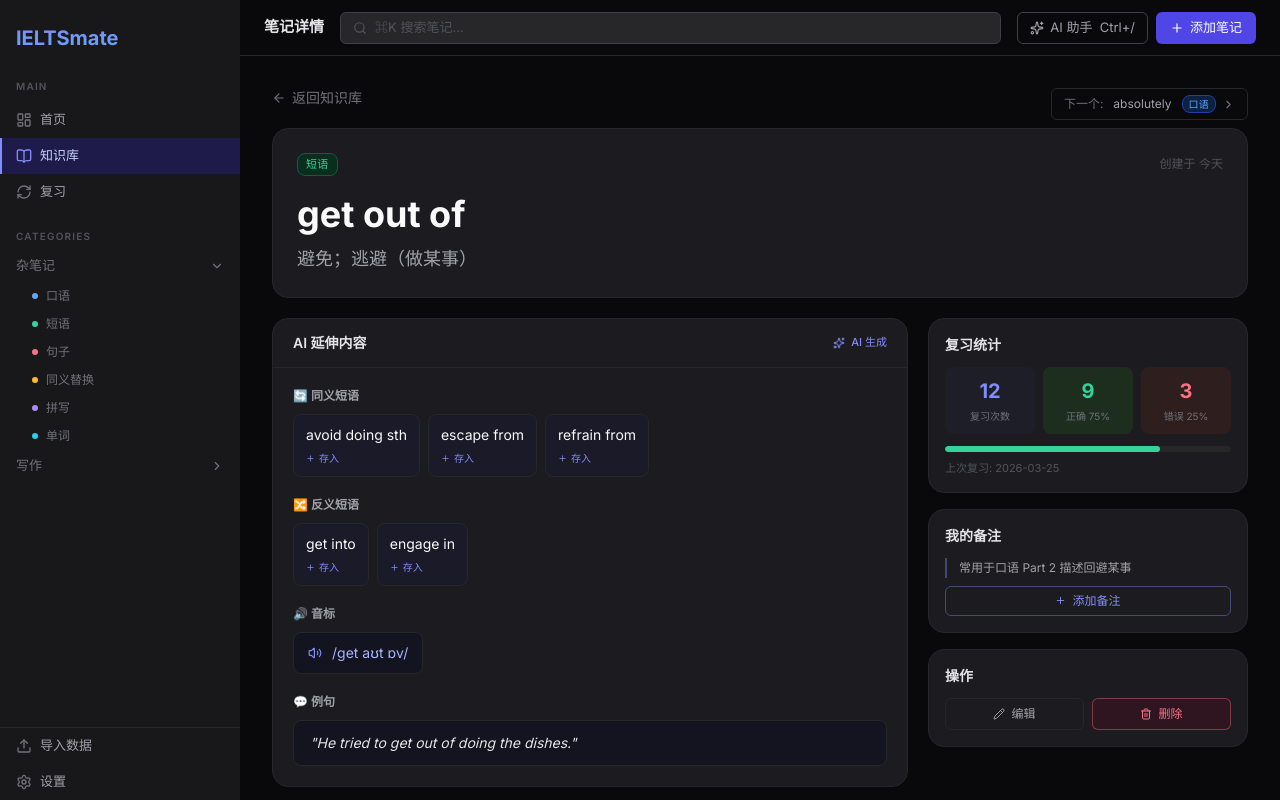
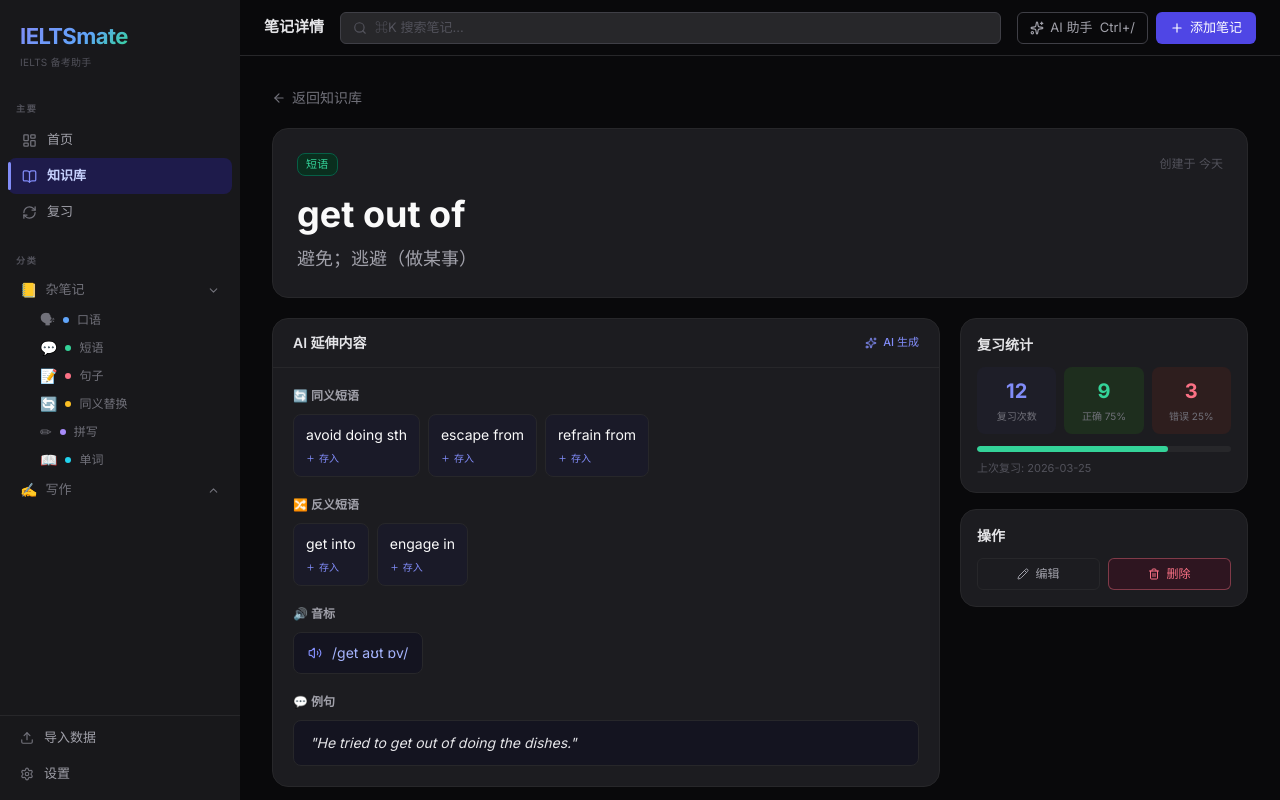
Before and after one commit to Patrickming/ieltsmate, a React (Vite) app in the folder frontend/: page /kb/1 in a window 1280 px wide. Built offline with nearby package versions, Linux system fonts and the light colour scheme.

Commit message:
0.3版本前端

```diff
--- a/frontend/src/components/layout/Sidebar.tsx
+++ b/frontend/src/components/layout/Sidebar.tsx
@@ -14,6 +14,21 @@ const NAV_ITEMS = [
 ]
 
 const GROUPS = ['杂笔记', '写作']
+
+const CATEGORY_EMOJI: Record<string, string> = {
+  '口语': '🗣',
+  '短语': '💬',
+  '句子': '📝',
+  '同义替换': '🔄',
+  '拼写': '✏',
+  '单词': '📖',
+  '写作': '✍',
+}
+
+const GROUP_EMOJI: Record<string, string> = {
+  '杂笔记': '📒',
+  '写作': '✍',
+}
 
 export function Sidebar() {
   const location = useLocation()
@@ -33,23 +48,28 @@ export function Sidebar() {
     }
   }
 
-  const handleGroupClick = (group: string) => {
-    toggleGroup(group)
-  }
-
   return (
     <aside className="w-60 min-w-[240px] h-full bg-surface-sidebar flex flex-col">
       {/* Logo */}
-      <div className="px-4 pt-6 pb-2">
-        <span className="text-xl font-bold bg-gradient-to-b from-primary to-cat-speech bg-clip-text text-transparent">
+      <div className="px-5 pt-5 pb-3">
+        <span
+          className="text-[22px] font-bold tracking-tight"
+          style={{
+            background: 'linear-gradient(135deg, #818cf8 0%, #60a5fa 60%, #34d399 100%)',
+            WebkitBackgroundClip: 'text',
+            WebkitTextFillColor: 'transparent',
+            backgroundClip: 'text',
+          }}
+        >
           IELTSmate
         </span>
+        <p className="text-[10px] text-text-subtle mt-0.5 tracking-wide">IELTS 备考助手</p>
       </div>
 
       {/* Main nav */}
-      <nav className="flex-1 overflow-y-auto py-2">
-        <div className="px-4 pt-1 pb-1.5">
-          <span className="text-[10px] font-semibold text-text-subtle tracking-[1.2px]">MAIN</span>
+      <nav className="flex-1 overflow-y-auto py-1">
+        <div className="px-4 pt-2 pb-1">
+          <span className="text-[9px] font-bold text-text-subtle tracking-[1.8px] uppercase">主要</span>
         </div>
 
         {NAV_ITEMS.map(({ path, icon: Icon, label }) => {
@@ -57,25 +77,30 @@ export function Sidebar() {
           return (
             <NavLink key={path} to={path} end={path === '/'}>
               <div
-                className={`flex items-center gap-2 h-9 px-4 relative transition-colors ${
+                className={`relative flex items-center gap-2.5 h-9 mx-2 px-3 rounded-md transition-all ${
                   active
                     ? 'bg-[#1e1b4b] text-[#c7d2fe]'
-                    : 'text-text-muted hover:text-text-secondary hover:bg-[#27272a]/50'
+                    : 'text-text-muted hover:text-text-secondary hover:bg-[#27272a]/60'
                 }`}
               >
                 {active && (
-                  <div className="absolute left-0 top-0 bottom-0 w-[2px] bg-primary" />
+                  <div className="absolute left-0 top-1 bottom-1 w-[3px] bg-primary rounded-full" />
                 )}
-                <Icon size={16} className={active ? 'text-primary' : 'text-text-dim'} />
-                <span className="text-[13px] font-medium">{label}</span>
+                <Icon
+                  size={15}
+                  className={active ? 'text-primary ml-0.5' : 'text-text-dim ml-0.5'}
+                />
+                <span className={`text-[13px] ${active ? 'font-semibold' : 'font-medium'}`}>
+                  {label}
+                </span>
               </div>
             </NavLink>
           )
         })}
 
         {/* Categories */}
-        <div className="px-4 pt-3 pb-1">
-          <span className="text-[10px] font-semibold text-text-subtle tracking-[1.2px]">CATEGORIES</span>
+        <div className="px-4 pt-4 pb-1">
+          <span className="text-[9px] font-bold text-text-subtle tracking-[1.8px] uppercase">分类</span>
         </div>
 
         {GROUPS.map((group) => {
@@ -85,11 +110,18 @@ export function Sidebar() {
           return (
             <div key={group}>
               <button
-                onClick={() => handleGroupClick(group)}
-                className="flex items-center gap-1 w-full h-8 px-4 text-text-dim hover:text-text-muted transition-colors"
+                onClick={() => toggleGroup(group)}
+                className="flex items-center gap-2 w-full h-8 mx-2 px-3 rounded-md text-text-dim hover:text-text-muted hover:bg-[#27272a]/50 transition-colors"
+                style={{ width: 'calc(100% - 16px)' }}
               >
+                <span className="text-sm">{GROUP_EMOJI[group]}</span>
                 <span className="text-[13px] font-medium flex-1 text-left">{group}</span>
-                {isOpen ? <ChevronDown size={14} /> : <ChevronRight size={14} />}
+                <motion.span
+                  animate={{ rotate: isOpen ? 0 : -90 }}
+                  transition={{ duration: 0.15 }}
+                >
+                  {isOpen ? <ChevronDown size={13} /> : <ChevronRight size={13} />}
+                </motion.span>
               </button>
               <AnimatePresence initial={false}>
                 {isOpen && (
@@ -104,8 +136,10 @@ export function Sidebar() {
                       <button
                         key={name}
                         onClick={() => handleCategoryClick(name, group)}
-                        className="flex items-center gap-2 h-7 pl-8 pr-4 w-full text-text-dim hover:text-text-muted transition-colors"
+                        className="flex items-center gap-2 h-7 w-full text-text-dim hover:text-text-muted hover:bg-[#27272a]/40 transition-colors"
+                        style={{ paddingLeft: '2.5rem', paddingRight: '1rem' }}
                       >
+                        <span className="text-sm">{CATEGORY_EMOJI[name]}</span>
                         <div
                           className="w-1.5 h-1.5 rounded-full shrink-0"
                           style={{ background: CATEGORY_BAR[name] ?? '#71717a' }}
@@ -122,19 +156,30 @@ export function Sidebar() {
       </nav>
 
       {/* Bottom actions */}
-      <div className="border-t border-border">
+      <div className="border-t border-border pt-1 pb-2">
         <button
           onClick={openImport}
-          className="flex items-center gap-2 w-full h-9 px-4 text-text-muted hover:text-text-secondary hover:bg-[#27272a]/50 transition-colors"
+          className="flex items-center gap-2.5 w-full h-9 mx-2 px-3 rounded-md text-text-muted hover:text-text-secondary hover:bg-[#27272a]/60 transition-all group"
+          style={{ width: 'calc(100% - 16px)' }}
         >
-          <Upload size={16} className="text-text-dim" />
-          <span className="text-[13px]">导入数据</span>
+          <Upload size={14} className="text-text-dim group-hover:text-text-muted transition-colors" />
+          <span className="text-[13px] font-medium">导入数据</span>
         </button>
         <NavLink to="/settings">
-          <div className="flex items-center gap-2 w-full h-9 px-4 text-text-muted hover:text-text-secondary hover:bg-[#27272a]/50 transition-colors">
-            <Settings size={16} className="text-text-dim" />
-            <span className="text-[13px]">设置</span>
-          </div>
+          {() => {
+            const active = isActive('/settings')
+            return (
+              <div
+                className={`flex items-center gap-2.5 w-full h-9 mx-2 px-3 rounded-md transition-all group cursor-pointer ${
+                  active ? 'bg-[#1e1b4b] text-[#c7d2fe]' : 'text-text-muted hover:text-text-secondary hover:bg-[#27272a]/60'
+                }`}
+                style={{ width: 'calc(100% - 16px)' }}
+              >
+                <Settings size={14} className={active ? 'text-primary' : 'text-text-dim group-hover:text-text-muted transition-colors'} />
+                <span className={`text-[13px] ${active ? 'font-semibold' : 'font-medium'}`}>设置</span>
+              </div>
+            )
+          }}
         </NavLink>
       </div>
     </aside>
--- a/frontend/src/components/modals/AIModelConfigModal.tsx
+++ b/frontend/src/components/modals/AIModelConfigModal.tsx
@@ -45,7 +45,8 @@ export function AIModelConfigModal() {
             animate={{ scale: 1, opacity: 1 }}
             exit={{ scale: 0.96, opacity: 0 }}
             transition={{ type: 'spring', stiffness: 280, damping: 28 }}
-            className="fixed left-1/2 top-1/2 -translate-x-1/2 -translate-y-1/2 z-50 w-[min(1100px,95vw)] h-[740px] bg-[#111113] border border-border rounded-2xl shadow-modal flex flex-col overflow-hidden"
+            style={{ position: 'fixed', left: '50%', top: '50%', translateX: '-50%', translateY: '-50%', zIndex: 51, width: 'min(1100px, 95vw)', height: 740 }}
+            className="bg-[#111113] border border-border rounded-2xl shadow-modal flex flex-col overflow-hidden"
           >
             {/* Header */}
             <div className="h-16 border-b border-border flex items-center gap-3 px-6 shrink-0">
--- a/frontend/src/components/modals/ImportModal.tsx
+++ b/frontend/src/components/modals/ImportModal.tsx
@@ -52,7 +52,8 @@ export function ImportModal() {
             animate={{ scale: 1, opacity: 1 }}
             exit={{ scale: 0.95, opacity: 0 }}
             transition={{ type: 'spring', stiffness: 300, damping: 30 }}
-            className="fixed left-1/2 top-1/2 -translate-x-1/2 -translate-y-1/2 z-50 w-[480px] bg-[#1c1c20] border border-[#2a2a35] rounded-xl shadow-modal"
+            style={{ position: 'fixed', left: '50%', top: '50%', translateX: '-50%', translateY: '-50%', zIndex: 50, width: 480 }}
+            className="bg-[#1c1c20] border border-[#2a2a35] rounded-xl shadow-modal"
           >
             <div className="p-6 flex flex-col gap-5">
               {/* Header */}
--- a/frontend/src/components/modals/SearchModal.tsx
+++ b/frontend/src/components/modals/SearchModal.tsx
@@ -73,7 +73,8 @@ export function SearchModal() {
             animate={{ scale: 1, opacity: 1, y: 0 }}
             exit={{ scale: 0.96, opacity: 0, y: -10 }}
             transition={{ type: 'spring', stiffness: 300, damping: 30 }}
-            className="fixed left-1/2 top-[18%] -translate-x-1/2 z-50 w-[560px] bg-[#1c1c20] border border-[#2a2a35] rounded-xl shadow-modal overflow-hidden"
+            style={{ position: 'fixed', left: '50%', top: '18%', translateX: '-50%', zIndex: 50 }}
+            className="w-[560px] bg-[#1c1c20] border border-[#2a2a35] rounded-xl shadow-modal overflow-hidden"
           >
             {/* Search input */}
             <div className="flex items-center gap-2.5 h-13 px-4 border-b border-border">
--- a/frontend/src/components/ui/Badge.tsx
+++ b/frontend/src/components/ui/Badge.tsx
@@ -13,7 +13,7 @@ export function Badge({ category, size = 'sm' }: BadgeProps) {
 
   return (
     <span
-      className={`inline-flex items-center rounded font-medium tracking-wide whitespace-nowrap ${padding}`}
+      className={`self-start w-fit inline-flex items-center rounded font-medium tracking-wide whitespace-nowrap ${padding}`}
       style={{ color: colors.color, background: colors.bg, border: `1px solid ${colors.border}` }}
     >
       {category}
--- a/frontend/src/pages/KnowledgeDetail.tsx
+++ b/frontend/src/pages/KnowledgeDetail.tsx
@@ -44,7 +44,7 @@ export default function KnowledgeDetail() {
 
   return (
     <Layout title="笔记详情">
-      <div className="relative p-8 flex flex-col gap-5">
+      <div className="p-8 flex flex-col gap-5">
         {/* Back */}
         <button
           onClick={() => navigate('/kb')}
@@ -53,30 +53,6 @@ export default function KnowledgeDetail() {
           <ArrowLeft size={14} />
           返回知识库
         </button>
-
-        {/* Prev / Next navigation - absolute top right */}
-        <div className="absolute top-8 right-8 flex items-center gap-2">
-          {prevNote && (
-            <button
-              onClick={() => navigate(`/kb/${prevNote.id}`)}
-              className="flex items-center gap-1.5 h-8 px-3 border border-border rounded-sm text-text-dim hover:text-text-muted hover:bg-[#27272a] text-xs transition-colors"
-            >
-              <ChevronLeft size={13} />
-              上一个: <span className="text-text-muted ml-1 max-w-[80px] truncate">{prevNote.content}</span>
-              <span className="ml-1"><Badge category={prevNote.category} /></span>
-            </button>
-          )}
-          {nextNote && (
-            <button
-              onClick={() => navigate(`/kb/${nextNote.id}`)}
-              className="flex items-center gap-1.5 h-8 px-3 border border-border rounded-sm text-text-dim hover:text-text-muted hover:bg-[#27272a] text-xs transition-colors"
-            >
-              下一个: <span className="text-text-muted ml-1 max-w-[80px] truncate">{nextNote.content}</span>
-              <span className="ml-1"><Badge category={nextNote.category} /></span>
-              <ChevronRight size={13} />
-            </button>
-          )}
-        </div>
 
         {/* Main knowledge card */}
         <motion.div
@@ -94,8 +70,11 @@ export default function KnowledgeDetail() {
 
         {/* Two column layout */}
         <div className="flex gap-5 items-start">
-          {/* Left - AI extensions */}
-          <div className="flex-1 bg-surface-card border border-border rounded-xl overflow-hidden">
+          {/* Left column — AI extensions + 我的备注 */}
+          <div className="flex-1 flex flex-col gap-4 min-w-0">
+
+            {/* AI Extensions card */}
+            <div className="bg-surface-card border border-border rounded-xl overflow-hidden">
               <div className="flex items-center justify-between px-5 py-3.5 border-b border-border">
                 <span className="text-sm font-semibold text-text-secondary">AI 延伸内容</span>
                 <div className="flex items-center gap-1.5 text-primary">
@@ -104,7 +83,7 @@ export default function KnowledgeDetail() {
                 </div>
               </div>
 
-            <div className="p-5 flex flex-col gap-5 max-h-[500px] overflow-y-auto">
+              <div className="p-5 flex flex-col gap-5">
                 {/* Synonyms */}
                 {note.synonyms && note.synonyms.length > 0 && (
                   <div>
@@ -196,44 +175,9 @@ export default function KnowledgeDetail() {
               </div>
             </div>
 
-          {/* Right column - 320px */}
-          <div className="w-80 flex flex-col gap-4 shrink-0">
-            {/* Review stats */}
+            {/* 我的备注 — below AI extensions */}
             <div className="bg-surface-card border border-border rounded-xl p-4">
-              <div className="text-sm font-semibold text-text-secondary mb-3">复习统计</div>
-              <div className="grid grid-cols-3 gap-2 mb-3">
-                <div className="flex flex-col items-center gap-1 bg-[#1e1e28] rounded-md py-2.5">
-                  <span className="text-xl font-bold text-primary">{note.reviewCount ?? 0}</span>
-                  <span className="text-[10px] text-text-dim">复习次数</span>
-                </div>
-                <div className="flex flex-col items-center gap-1 bg-[#1e2e1e] rounded-md py-2.5">
-                  <span className="text-xl font-bold text-cat-phrase">{note.correctCount ?? 0}</span>
-                  <span className="text-[10px] text-text-dim">正确 {accuracy}%</span>
-                </div>
-                <div className="flex flex-col items-center gap-1 bg-[#2e1e1e] rounded-md py-2.5">
-                  <span className="text-xl font-bold text-cat-sentence">{note.wrongCount ?? 0}</span>
-                  <span className="text-[10px] text-text-dim">错误 {100 - accuracy}%</span>
-                </div>
-              </div>
-              {/* Progress bar */}
-              <div className="h-1.5 bg-[#27272a] rounded-full overflow-hidden mb-2">
-                <motion.div
-                  className="h-full rounded-full bg-cat-phrase"
-                  initial={{ width: 0 }}
-                  animate={{ width: `${accuracy}%` }}
-                  transition={{ delay: 0.3, duration: 0.5 }}
-                />
-              </div>
-              {note.lastReview && (
-                <p className="text-[11px] text-text-subtle">上次复习: {note.lastReview}</p>
-              )}
-            </div>
-
-            {/* User notes */}
-            <div className="bg-surface-card border border-border rounded-xl p-4">
-              <div className="flex items-center justify-between mb-3">
-                <div className="text-sm font-semibold text-text-secondary">我的备注</div>
-              </div>
+              <div className="text-sm font-semibold text-text-secondary mb-3">我的备注</div>
               {allNotes.map((n, i) => (
                 <div
                   key={i}
@@ -256,7 +200,7 @@ export default function KnowledgeDetail() {
                       onChange={(e) => setNewNote(e.target.value)}
                       placeholder="添加备注..."
                       rows={2}
-                      className="w-full bg-[#141420] border border-[#3a3a4a] rounded-md px-3 py-2 text-xs text-text-primary placeholder-text-subtle outline-none resize-none mb-2"
+                      className="w-full bg-[#141420] border border-[#3a3a4a] rounded-md px-3 py-2 text-xs text-text-primary placeholder-text-subtle outline-none resize-none mb-2 mt-2"
                       onKeyDown={(e) => {
                         if (e.key === 'Enter' && !e.shiftKey) { e.preventDefault(); handleSaveNote() }
                         if (e.key === 'Escape') setAddingNote(false)
@@ -279,6 +223,39 @@ export default function KnowledgeDetail() {
                 </button>
               )}
             </div>
+          </div>
+
+          {/* Right column — review stats + actions only */}
+          <div className="w-72 flex flex-col gap-4 shrink-0">
+            {/* Review stats */}
+            <div className="bg-surface-card border border-border rounded-xl p-4">
+              <div className="text-sm font-semibold text-text-secondary mb-3">复习统计</div>
+              <div className="grid grid-cols-3 gap-2 mb-3">
+                <div className="flex flex-col items-center gap-1 bg-[#1e1e28] rounded-md py-2.5">
+                  <span className="text-xl font-bold text-primary">{note.reviewCount ?? 0}</span>
+                  <span className="text-[10px] text-text-dim">复习次数</span>
+                </div>
+                <div className="flex flex-col items-center gap-1 bg-[#1e2e1e] rounded-md py-2.5">
+                  <span className="text-xl font-bold text-cat-phrase">{note.correctCount ?? 0}</span>
+                  <span className="text-[10px] text-text-dim">正确 {accuracy}%</span>
+                </div>
+                <div className="flex flex-col items-center gap-1 bg-[#2e1e1e] rounded-md py-2.5">
+                  <span className="text-xl font-bold text-cat-sentence">{note.wrongCount ?? 0}</span>
+                  <span className="text-[10px] text-text-dim">错误 {100 - accuracy}%</span>
+                </div>
+              </div>
+              <div className="h-1.5 bg-[#27272a] rounded-full overflow-hidden mb-2">
+                <motion.div
+                  className="h-full rounded-full bg-cat-phrase"
+                  initial={{ width: 0 }}
+                  animate={{ width: `${accuracy}%` }}
+                  transition={{ delay: 0.3, duration: 0.5 }}
+                />
+              </div>
+              {note.lastReview && (
+                <p className="text-[11px] text-text-subtle">上次复习: {note.lastReview}</p>
+              )}
+            </div>
 
             {/* Actions */}
             <div className="bg-surface-card border border-border rounded-xl p-4">
@@ -296,6 +273,38 @@ export default function KnowledgeDetail() {
             </div>
           </div>
         </div>
+
+        {/* Prev / Next — bottom of page */}
+        {(prevNote || nextNote) && (
+          <div className="flex items-center justify-between mt-2 pt-4 border-t border-border">
+            <div>
+              {prevNote && (
+                <button
+                  onClick={() => navigate(`/kb/${prevNote.id}`)}
+                  className="flex items-center gap-2 h-9 px-4 border border-border rounded-md text-text-dim hover:text-text-secondary hover:bg-[#27272a] text-sm transition-colors"
+                >
+                  <ChevronLeft size={14} />
+                  <span>上一个:</span>
+                  <span className="text-text-muted max-w-[140px] truncate">{prevNote.content}</span>
+                  <Badge category={prevNote.category} />
+                </button>
+              )}
+            </div>
+            <div>
+              {nextNote && (
+                <button
+                  onClick={() => navigate(`/kb/${nextNote.id}`)}
+                  className="flex items-center gap-2 h-9 px-4 border border-border rounded-md text-text-dim hover:text-text-secondary hover:bg-[#27272a] text-sm transition-colors"
+                >
+                  <span>下一个:</span>
+                  <span className="text-text-muted max-w-[140px] truncate">{nextNote.content}</span>
+                  <Badge category={nextNote.category} />
+                  <ChevronRight size={14} />
+                </button>
+              )}
+            </div>
+          </div>
+        )}
       </div>
     </Layout>
   )
```
Also changed, not shown: frontend/src/components/modals/AIPanel.tsx (+105 -83 lines), frontend/src/components/modals/QuickNoteModal.tsx (+5 -4 lines), frontend/src/pages/KnowledgeBase.tsx (+11 -3 lines), frontend/src/pages/ReviewCards.tsx (+14 -9 lines), frontend/src/pages/Settings.tsx (+15 -77 lines). Lines whose indentation alone changed are shown as unchanged.
